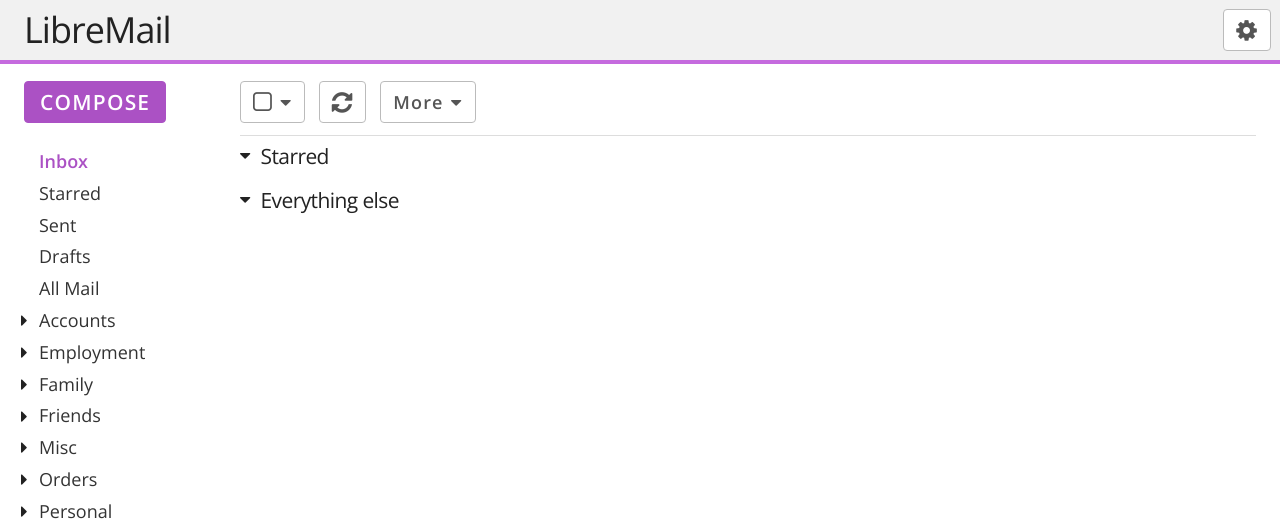
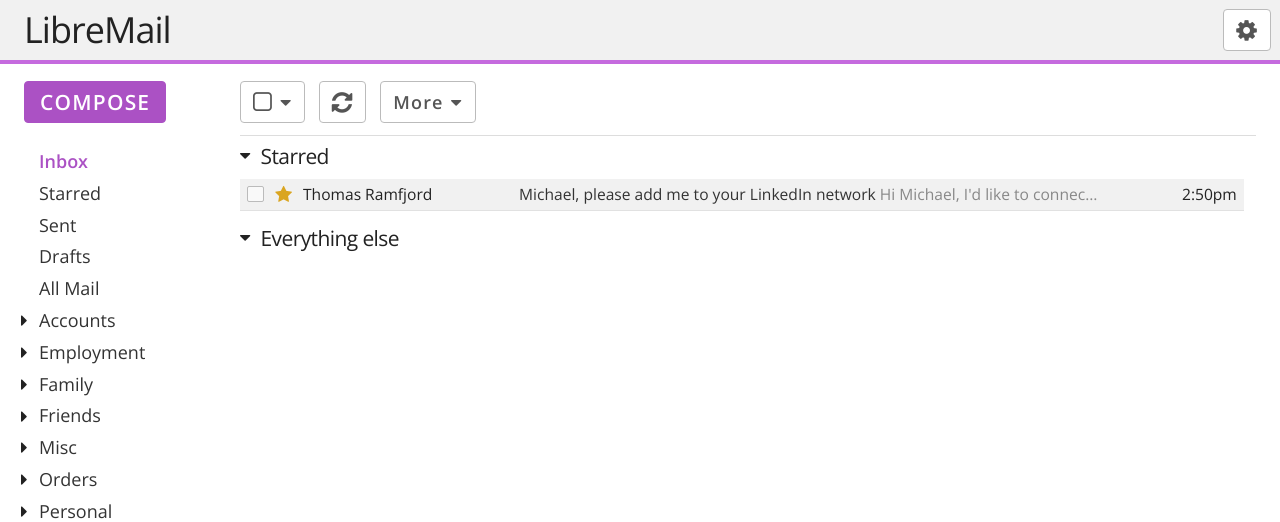
Before and after one commit to mikegioia/libremail, a PHP site: page / in a window 1280 px wide. Shown: the top 522 px of the page. Run offline with PHP 8.4, Linux system fonts and the light colour scheme; some libraries are stand-ins or nearby versions.

Commit message:
Added mail message row

```diff
--- a/css/site.css
+++ b/css/site.css
@@ -293,3 +293,78 @@ section #msg-list ul {
     top: 0.5rem;
     width: 3.5rem;
 }
+
+/* Messages */
+input[type="checkbox"].msg-checkbox {
+    display: none;
+}
+
+.msg-label {
+    background-color: #f1f1f1;
+    border-bottom: 1px solid #e1e1e1;
+    display: block;
+    height: 2.6rem;
+    float: left;
+    width: 2rem;
+}
+
+.msg-label:after {
+    background: #f9f9f9;
+    border: 1px solid #bbb;
+    border-radius: 2px;
+    color: #999;
+    content: ' ';
+    display: block;
+    height: 1.2rem;
+    left: 0.6rem;
+    position: relative;
+    top: 0.6rem;
+    width: 1.2rem;
+}
+
+.msg-contents {
+    background-color: #f1f1f1;
+    border-bottom: 1px solid #e1e1e1;
+    display: border-box;
+    float: left;
+    height: 2.6rem;
+    line-height: 2.66rem;
+    overflow: hidden;
+    width: calc(100% - 5rem);
+}
+
+.msg-contents .star {
+    color: goldenrod;
+    float: left;
+    text-align: center;
+    width: 3.25rem;
+}
+
+.msg-contents .names {
+    font-size: 1.3rem;
+    float: left;
+    width: 18rem;
+}
+
+.msg-contents .subject {
+    color: #888;
+    float: left;
+    font-size: 1.3rem;
+    width: calc(100% - 33.25rem );
+    overflow: hidden;
+    white-space: nowrap;
+    text-overflow: ellipsis;
+}
+
+.msg-contents .subject span {
+    color: #333;
+}
+
+.msg-contents .date {
+    box-sizing: border-box;
+    float: right;
+    font-size: 1.3rem;
+    padding-right: 0.6rem;
+    text-align: right;
+    width: 12rem;
+}
--- a/index.html
+++ b/index.html
@@ -150,25 +150,34 @@
                     <i class="fa fa-caret-down arrow"></i>
                     <span>Starred</span>
                 </h5>
-                <ul>
-                    <li>
-                        <div class="check">
-
-                        </div>
+                <div id="msg-list-wrap">
+                <!--
+                    These are iterated out in 3 parts: the checkbox, the checkbox labe,
+                    then the message row. This is because any behavior tied to the :checked
+                    state of the checkbox(es) needs to be an immediate sibling of the
+                    checked checkbox. In this app, this is used to show an advanced message
+                    list menu if any checkboxes are checked.
+                -->
+                    <input type="checkbox" name="message[]" value="1" id="msg-checkbox-1" class="msg-checkbox" />
+                    <label for="msg-checkbox-1" class="msg-label"></label>
+                    <div class="msg-contents" id="msg-contents-1">
                         <div class="star">
-
+                            <i class="fa fa-star"></i>
                         </div>
                         <div class="names">
-
+                            Thomas Ramfjord
                         </div>
                         <div class="subject">
-
+                            <span>Michael, please add me to your LinkedIn network</span> Hi Michael, I'd like to connect with you on LinkedIn. Thomas Ramfjord Software Engineer at Quantcast
                         </div>
                         <div class="date">
+                            2:50pm
+                        </div>
+                    </div>
+                </div>
 
-                        </div>
-                    </li>
-                </ul>
+                <!-- Clear all our floated elements -->
+                <div class="u-cf"></div>
                 <h5>
                     <i class="fa fa-caret-down arrow"></i>
                     <span>Everything else</span>
```
